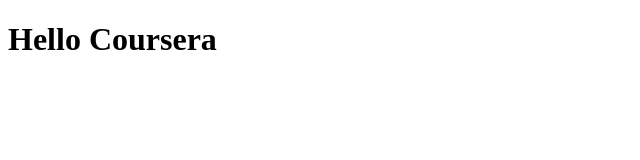
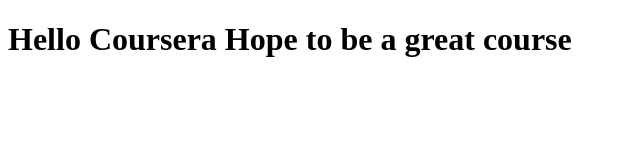
Before and after one commit to Avillegasa/testforcoursera, a plain HTML site: page site/index.html in a window 1280 px wide. Shown: the whole page, without its empty margins (0-640 px from the left). Drawn offline with Linux system fonts and the light colour scheme.

Commit message:
Small adition to page

```diff
--- a/site/index.html
+++ b/site/index.html
@@ -6,6 +6,6 @@
 	<title>Hello Coursera!</title>
 </head>
 <body>
-<h1>Hello Coursera</h1>
+<h1>Hello Coursera Hope to be a great course</h1>
 </body>
 </html>
```
